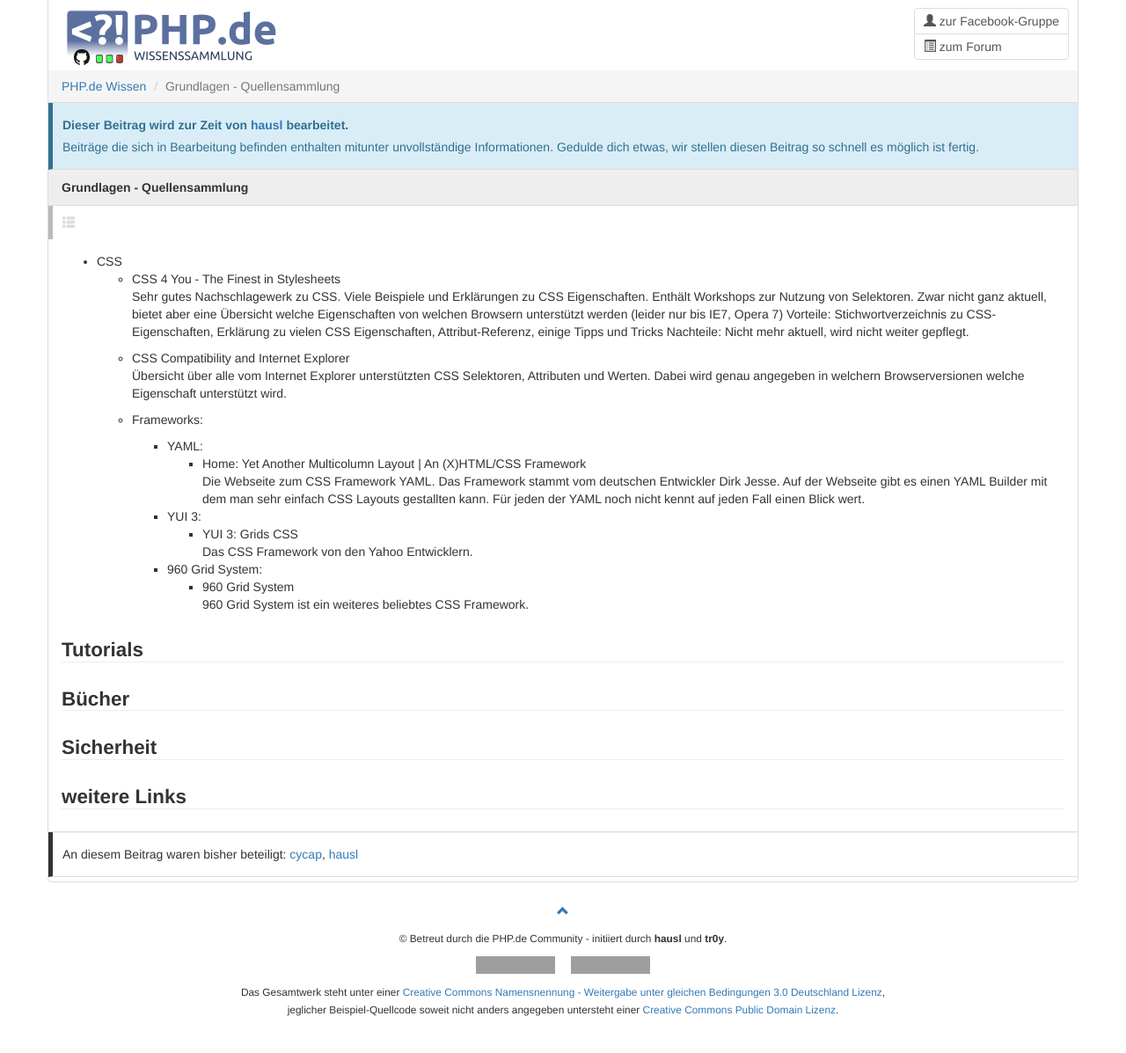
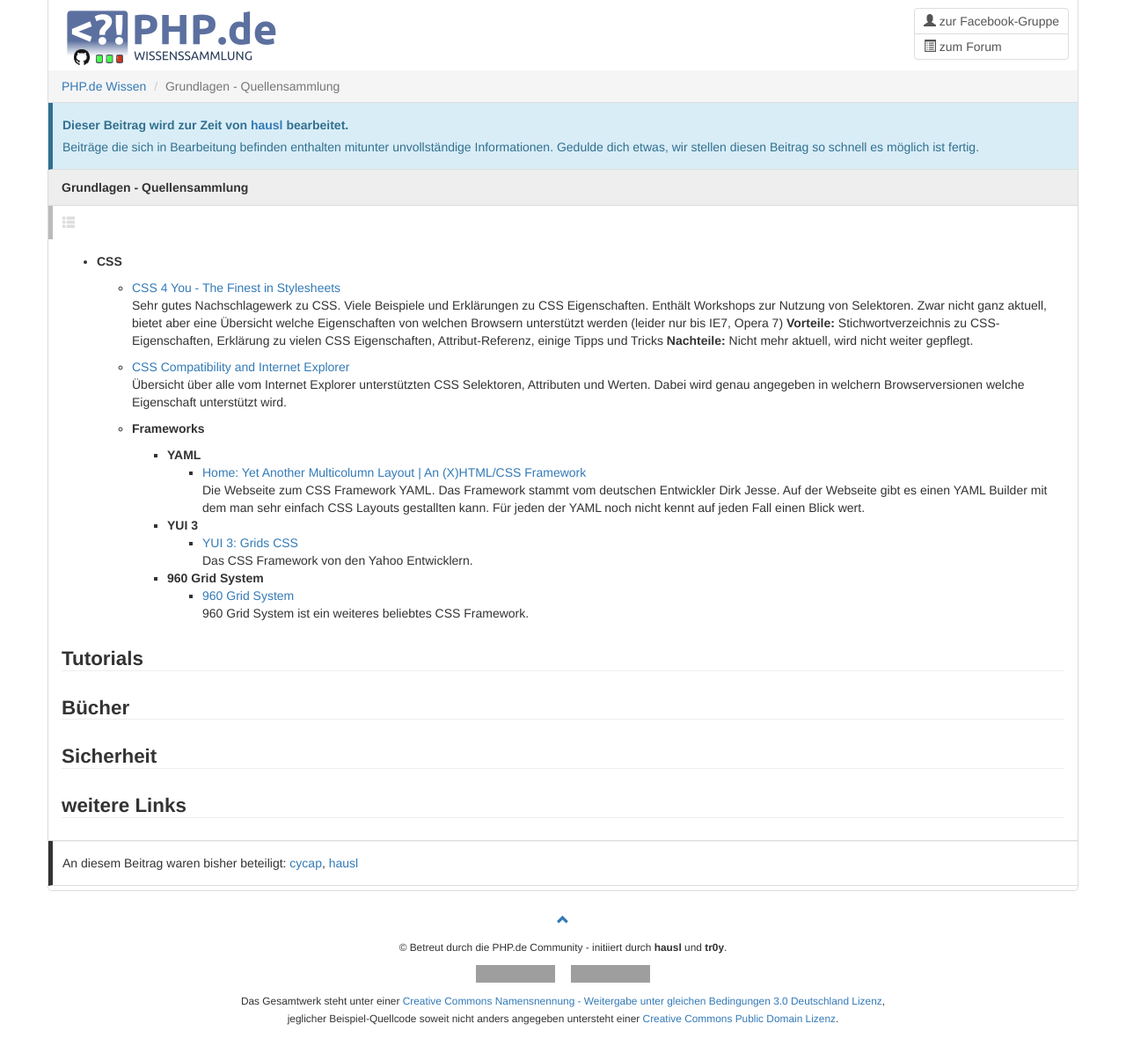
Before and after one commit to php-de/php-de.github.io, a Jekyll site: the page built from introduction/grundlagen.md, in a window 1280 px wide. Shown: the whole page at 88% size. Built offline with Jekyll 4.4.1, drawn with Linux system fonts in a browser that asks for light colours; nearby versions of some CDN libraries; some of the changed lines change nothing that is shown; grey boxes are pictures that could not be loaded.

Commit message:
Update grundlagen.md
test

```diff
--- a/introduction/grundlagen.md
+++ b/introduction/grundlagen.md
@@ -23,31 +23,32 @@
 entry-type: in-progress
 ---
 
-* CSS
-    * CSS 4 You - The Finest in Stylesheets
+* **CSS**
+
+    * [CSS 4 You - The Finest in Stylesheets](http://www.css4you.de/)
     Sehr gutes Nachschlagewerk zu CSS. Viele Beispiele und Erklärungen zu CSS Eigenschaften. Enthält Workshops zur Nutzung von Selektoren. Zwar nicht ganz aktuell, bietet aber eine Übersicht welche Eigenschaften von welchen Browsern unterstützt werden (leider nur bis IE7, Opera 7)
-    Vorteile: Stichwortverzeichnis zu CSS-Eigenschaften, Erklärung zu vielen CSS Eigenschaften, Attribut-Referenz, einige Tipps und Tricks
-    Nachteile: Nicht mehr aktuell, wird nicht weiter gepflegt.
+    **Vorteile:** Stichwortverzeichnis zu CSS-Eigenschaften, Erklärung zu vielen CSS Eigenschaften, Attribut-Referenz, einige Tipps und Tricks
+    **Nachteile:** Nicht mehr aktuell, wird nicht weiter gepflegt.
+
+    * [CSS Compatibility and Internet Explorer](http://msdn.microsoft.com/en-us/library/cc351024%28VS.85%29.aspx)
+    Übersicht über alle vom Internet Explorer unterstützten CSS Selektoren, Attributen und Werten. Dabei wird genau angegeben in welchern Browserversionen welche Eigenschaft unterstützt wird.
+
+    * **Frameworks**
+
+        * **YAML**
+            * [Home: Yet Another Multicolumn Layout | An (X)HTML/CSS Framework](http://www.yaml.de/de/home.html)
+            Die Webseite zum CSS Framework YAML. Das Framework stammt vom deutschen Entwickler Dirk Jesse. Auf der Webseite gibt es einen YAML Builder mit dem man sehr einfach CSS Layouts gestallten kann. Für jeden der YAML noch nicht kennt auf jeden Fall einen Blick wert.
+
+        * **YUI 3**
+            * [YUI 3: Grids CSS](http://yuilibrary.com/)
+            Das CSS Framework von den Yahoo Entwicklern.
+
+        * **960 Grid System**
+            * [960 Grid System](http://960.gs/)
+            960 Grid System ist ein weiteres beliebtes CSS Framework.
 
 
-    * CSS Compatibility and Internet Explorer
-    Übersicht über alle vom Internet Explorer unterstützten CSS Selektoren, Attributen und Werten. Dabei wird genau angegeben in welchern Browserversionen welche Eigenschaft unterstützt wird.
 
-
-    * Frameworks:
-        * YAML:
-            * Home: Yet Another Multicolumn Layout | An (X)HTML/CSS Framework
-            Die Webseite zum CSS Framework YAML. Das Framework stammt vom deutschen Entwickler Dirk Jesse. Auf der Webseite gibt es einen YAML Builder mit dem man sehr einfach CSS Layouts gestallten kann. Für jeden der YAML noch nicht kennt auf jeden Fall einen Blick wert.
-
-
-        * YUI 3:
-            * YUI 3: Grids CSS
-            Das CSS Framework von den Yahoo Entwicklern.
-
-
-        * 960 Grid System:
-            * 960 Grid System
-            960 Grid System ist ein weiteres beliebtes CSS Framework.
 
 ### Tutorials
 
```
